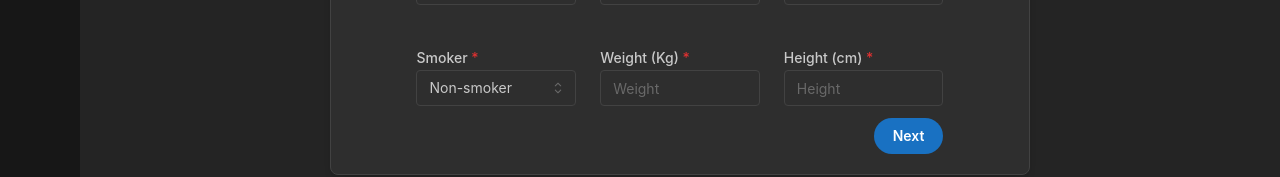
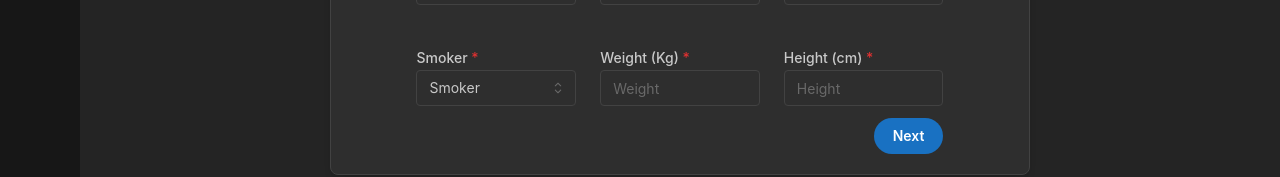
Before and after one commit to AlexPepI/PepMed, a React (Vite) app in the folder frontend/: page /new-visitor in a window 1280 px wide. Shown: the part 485-662 px from the top of the page. Built offline with nearby package versions, Linux system fonts and the light colour scheme; no server answers.

Commit message:
Fixed gender and smoker bug

```diff
--- a/frontend/src/features/visitors/adapters.ts
+++ b/frontend/src/features/visitors/adapters.ts
@@ -6,7 +6,7 @@ type CreateVisitorRequest = {
     surname: string;
     birth_date: string;
     gender: "male" | "female" | "other";
-    amka: string;
+    amka: string | null;
     weight: number;
     height: number;
     smoker: "smoker" | "non_smoker" | "ex_smoker";
@@ -32,10 +32,10 @@ const toApiDate = (d: unknown): string => {
 const toNum = (v: string | number | null | undefined) => (v ? Number(v) : 0);
 
 const toSmoker = (s: string) : "smoker" | "non_smoker" | "ex_smoker" =>
-  s === "Smoker" ? "smoker" : s === "Non-smoker" ? "non_smoker" : "ex_smoker";
+  s === "smoker" ? "smoker" : s === "non-smoker" ? "non_smoker" : "ex_smoker";
 
 const toGender = (g: string): "male" | "female" | "other" =>
-  g === "Male" ? "male" : g === "Female" ? "female" : "other";
+  g === "male" ? "male" : g === "female" ? "female" : "other";
 
 export function buildCreateVisitorPayload(v: VisitorInput): CreateVisitorRequest {
   return {
@@ -44,7 +44,7 @@ export function buildCreateVisitorPayload(v: VisitorInput): CreateVisitorRequest
         surname: v.surname.trim(),
         birth_date: toApiDate(v.birth_date),
         gender: toGender(v.gender),
-        amka: v.amka.trim(),
+        amka: nullIfEmpty(v.amka),
         weight: toNum(v.weight as any),
         height: toNum(v.height as any),
         smoker: toSmoker(v.smoker as any),
--- a/frontend/src/features/visitors/ui/BasicInfo.tsx
+++ b/frontend/src/features/visitors/ui/BasicInfo.tsx
@@ -4,7 +4,7 @@ import dobToAge from "dob-to-age";
 type Props = {
   birth_date: string | null;
   gender: "male" | "female" | "other" | null;
-  smoker: boolean;
+  smoker: "smoker" | "non_smoker" | "ex_smoker";
   weight: number | null;
   height: number | null;
   years_smoking: number | null;
@@ -58,7 +58,7 @@ const ageText = () => {
       <div className="flex gap-4 justify-between flex-wrap">
         <div className="w-[40%] min-w-max">
           <Text>
-            <strong>Καπνιστής:</strong> {smoker ? "Ναι" : "Όχι"}
+            <strong>Καπνιστής:</strong> {smoker==="smoker" ? "Yes" : smoker==="non_smoker"? "No": "Ex Smoker"}
           </Text>
         </div>
         <div className="w-[40%] min-w-max">
--- a/frontend/src/features/visitors/ui/CardDetails.tsx
+++ b/frontend/src/features/visitors/ui/CardDetails.tsx
@@ -9,6 +9,7 @@ type Props = {
 };
 
 const VisitorCardDetails = ({ user }: Props) => {
+  console.log(user)
   const navigate = useNavigate();
 
   return (
--- a/frontend/src/features/visitors/ui/FormCard.tsx
+++ b/frontend/src/features/visitors/ui/FormCard.tsx
@@ -38,7 +38,12 @@ function FormCard({ nextStep, form, type }: Props) {
               withAsterisk
               key={form.key("gender")}
               {...form.getInputProps("gender")}
-              data={["Male", "Female", "Other"]}
+              onChange={(e) => form.setFieldValue("gender", e.currentTarget.value)}
+              data={[
+                { value: "male", label: "Male" },
+                { value: "female", label: "Female" },
+                { value: "other", label: "Other" },
+              ]}
             />
             <TextInput label="Personal Number" placeholder="Personal nuber" mt="md" key={form.key("amka")} {...form.getInputProps("amka")} />
             <DatePickerInput
@@ -56,7 +61,11 @@ function FormCard({ nextStep, form, type }: Props) {
               withAsterisk
               key={form.key("smoker")}
               {...form.getInputProps("smoker")}
-              data={["Smoker", "Non-smoker","Ex-smoker"]}
+              data={[
+                { value: "smoker", label: "Smoker" },
+                { value: "non_smoker", label: "No Smoker" },
+                { value: "ex_smoker", label: "Ex Smoker" },
+              ]}
             />
             <TextInput label="Weight (Kg)" placeholder="Weight" withAsterisk mt="md" key={form.key("weight")} {...form.getInputProps("weight")} />
             <TextInput label="Height (cm)" placeholder="Height" withAsterisk mt="md" key={form.key("height")} {...form.getInputProps("height")} />
--- a/frontend/src/features/visitors/ui/StepperVisitor.tsx
+++ b/frontend/src/features/visitors/ui/StepperVisitor.tsx
@@ -34,7 +34,6 @@ export const StepperVisitor = ({
   const handleSubmit = async (values: VisitorInput) => {
     try {
       setOverlay(true)
-      console.log(values)
       const created = await add(values);
       const newId: number | undefined =
         created?.id ?? created?.data?.id ?? created?.visitor?.id;
--- a/frontend/src/pages/VisitorUpdate/index.tsx
+++ b/frontend/src/pages/VisitorUpdate/index.tsx
@@ -20,6 +20,7 @@ const VisitorUpdate = () => {
   const form = buildNewVisitorForm(location.state);
 
   const handleSubmit = async (values:VisitorInput) => {
+    console.log(values)
     await update(values)
     navigate(`/visitor-details/${id}`)
   }
--- a/frontend/src/types/visitor.ts
+++ b/frontend/src/types/visitor.ts
@@ -48,7 +48,7 @@ export interface VisitorDetail {
   gender: "male" | "female" | "other" | null;
   email: string | null;
   phone_number: string | null;
-  smoker: boolean;
+  smoker: "smoker" | "non_smoker" | "ex_smoker";
   years_smoking: number | null;
   cig_per_day: number | null;
   height: number | null;
```
